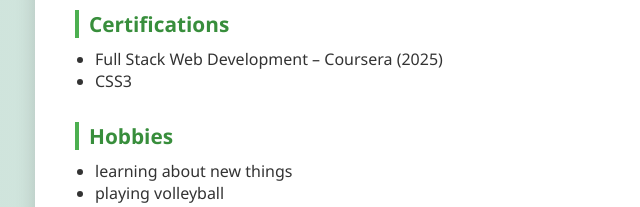
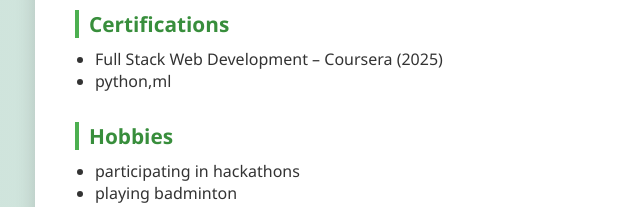
Before and after one commit to yaswanth-paruchuri-21/Resume, a plain HTML site: page index.html in a window 1280 px wide. Shown: the part 745-952 px from the top of the page, 155-795 px from the left. Drawn offline with Linux system fonts and the light colour scheme.

Commit message:
Update index.html

```diff
--- a/index.html
+++ b/index.html
@@ -55,15 +55,15 @@
         <h2>Certifications</h2>
         <ul>
           <li>Full Stack Web Development – Coursera (2025)</li>
-          <li>CSS3</li>
+          <li>python,ml</li>
         </ul>
       </section>
 
       <section>
         <h2>Hobbies</h2>
         <ul>
-          <li>learning  about new things</li>
-          <li>playing volleyball</li>
+          <li>participating in hackathons</li>
+          <li>playing badminton</li>
         </ul>
       </section>
 
```
